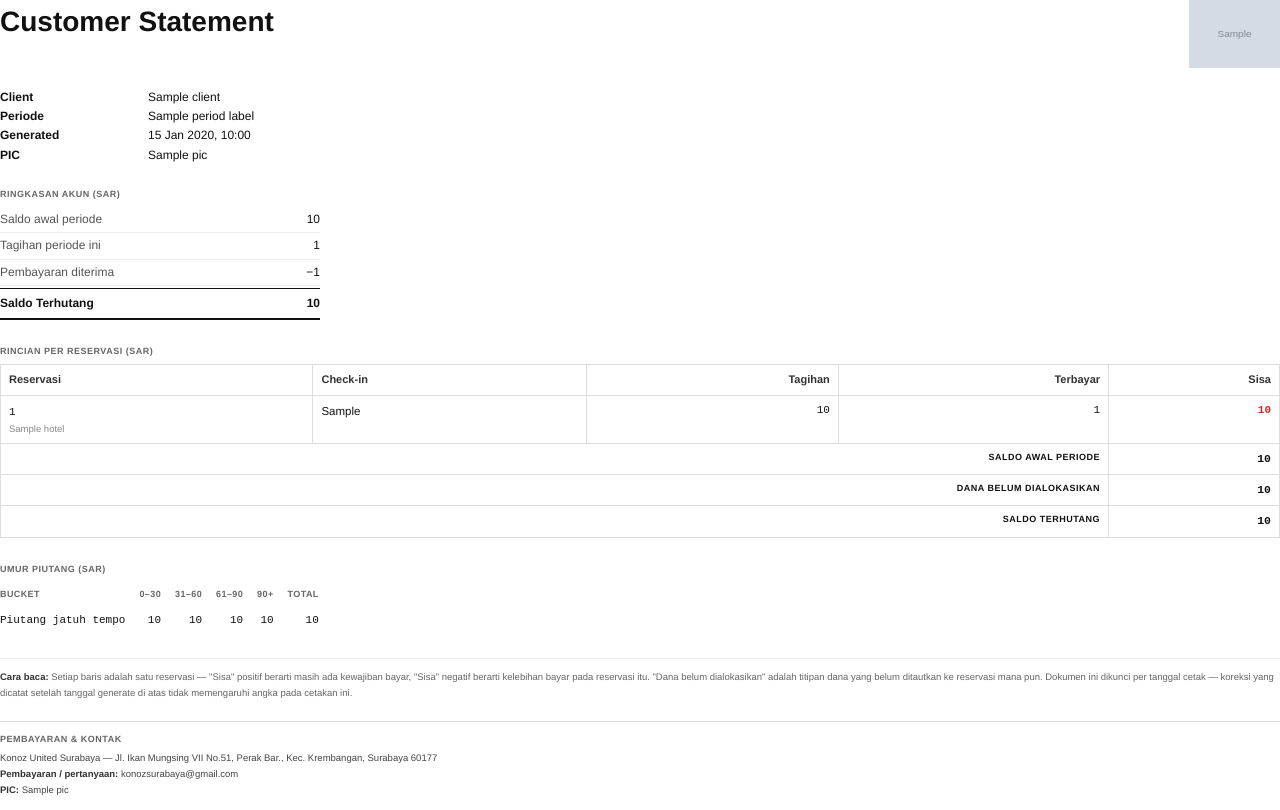
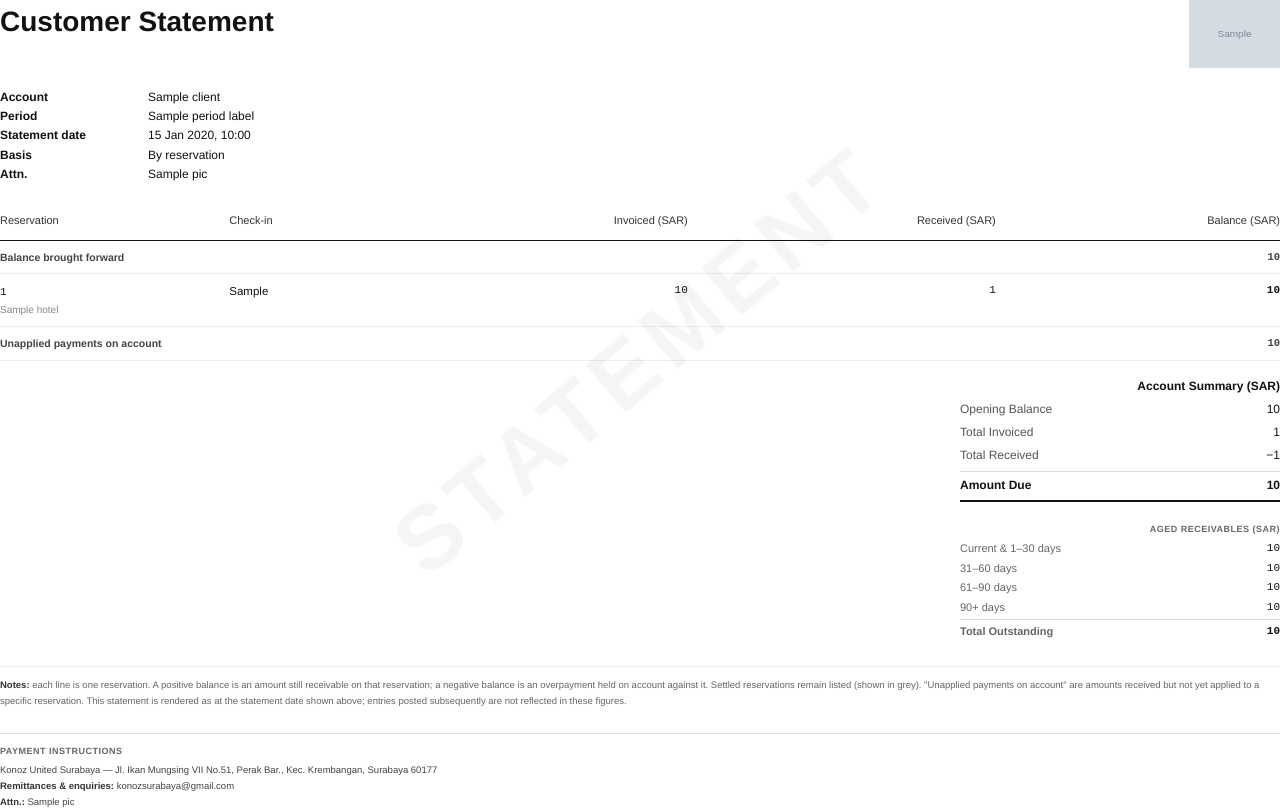
Before and after one commit to MoHakim-01121/HMS, a Django app: template hw/templates/hw/client/client_statement_byres_pdf.html in a window 1280 px wide. Run offline with Django 5.2, Linux system fonts and the light colour scheme; the template is opened without the code that fills it: most values are stand-ins (such as "Sample title", 1, 10 or a date in 2020); grey boxes marked "Sample" are stand-in pictures.

Commit message:
feat(client): English period label + polish for by-reservation statement PDF

```diff
--- a/hw/templates/hw/client/client_statement_byres_pdf.html
+++ b/hw/templates/hw/client/client_statement_byres_pdf.html
@@ -9,7 +9,7 @@
       size: A4;
       margin: 56px 64px 48px;
       @bottom-left {
-        content: "Customer Statement — {{ now|date:'d M Y, H:i' }}";
+        content: string(doc-date);
         font-size: 10px; color: #111;
         font-family: 'Helvetica Neue', Helvetica, Arial, sans-serif;
       }
@@ -19,95 +19,157 @@
         font-family: 'Helvetica Neue', Helvetica, Arial, sans-serif;
       }
     }
+    .doc-date-anchor { string-set: doc-date content(); display: none; }
     * { margin: 0; padding: 0; box-sizing: border-box; }
     body {
       font-family: 'Helvetica Neue', Helvetica, Arial, sans-serif;
-      background: #fff; color: #111;
-      font-size: 12px; line-height: 1.6;
+      background: #fff;
+      color: #111;
+      font-size: 12px;
+      line-height: 1.6;
     }
 
     .top {
-      display: flex; justify-content: space-between; align-items: flex-start;
+      display: flex;
+      justify-content: space-between;
+      align-items: flex-start;
       margin-bottom: 20px;
     }
     .doc-title { font-size: 28px; font-weight: 700; color: #111; }
     .logo { max-height: 68px; width: auto; }
 
-    .meta { margin-bottom: 22px; font-size: 12px; }
+    .meta { margin-bottom: 28px; font-size: 12px; }
     .meta-row { display: flex; gap: 8px; }
     .meta-row .mk { font-weight: 700; color: #111; min-width: 140px; }
     .meta-row .mv { color: #111; }
 
-    .section-title {
-      font-size: 9px; text-transform: uppercase; letter-spacing: .5px;
-      color: #666; font-weight: 700; margin: 0 0 6px;
-    }
-
-    /* Account summary — atas */
-    .summary { margin-bottom: 24px; }
-    .sum-box { width: 320px; }
-    .sum-row {
-      display: flex; padding: 3px 0; font-size: 12px;
-      border-bottom: 1px solid #eee;
-    }
-    .sum-row .lbl { flex: 1; color: #555; }
-    .sum-row .val { width: 130px; text-align: right; white-space: nowrap; }
-    .sum-row.main {
-      border-top: 1px solid #111; border-bottom: 2px solid #111;
-      margin-top: 2px; padding: 5px 0; font-weight: 700;
-    }
-    .sum-row.main .lbl, .sum-row.main .val { color: #111; }
-    .v-due  { color: #dc2626; }
-    .v-cred { color: #15803d; }
-
     table { width: 100%; border-collapse: collapse; font-size: 11.5px; }
     thead th {
-      text-align: left; font-size: 11px; font-weight: 700; color: #333;
-      padding: 6px 8px; border: 1px solid #ddd; white-space: nowrap;
+      text-align: left;
+      font-size: 11px;
+      font-weight: 400;
+      color: #333;
+      padding: 0 0 10px;
+      border-bottom: 1px solid #111;
+      white-space: nowrap;
     }
     thead th.r { text-align: right; }
-    tbody td { padding: 6px 8px; vertical-align: top; color: #111; border: 1px solid #ddd; }
+    tbody td { padding: 8px 0; vertical-align: top; color: #111; border-bottom: 1px solid #eee; }
     tbody td.r { text-align: right; }
     .mono { font-family: 'Courier New', monospace; font-size: 11px; }
     .nowrap { white-space: nowrap; }
     .muted { color: #bbb; }
-    .sub { font-size: 9.5px; color: #888; }
+    .sub { font-size: 10px; color: #888; }
+
+    .amt { color: #111; }
+    .bal-pos { font-weight: 700; }
+    .bal-zero { color: #15803d; font-weight: 700; }
+    .bal-neg { color: #dc2626; font-weight: 700; }
+
     tbody tr { break-inside: avoid; page-break-inside: avoid; }
-    .bal-open { color: #dc2626; font-weight: 700; }
-    .bal-settled { color: #15803d; font-weight: 700; }
-    tr.settled td { color: #666; }
+    tr.line-row td {
+      font-weight: 700;
+      font-size: 10.5px;
+      color: #444;
+    }
+    tr.settled td { color: #777; }
+    tr.settled td .sub { color: #999; }
 
-    tr.total-row td {
-      padding: 6px 8px; border: 1px solid #ddd;
-      font-weight: 700; color: #111; font-size: 11.5px;
+    .summary {
+      margin-top: 16px;
+      display: flex;
+      flex-direction: column;
+      align-items: flex-end;
     }
-    tr.total-row td.label { text-align: right; letter-spacing: .5px; font-size: 9px; text-transform: uppercase; }
+    .summary-title {
+      align-self: flex-end;
+      font-size: 12px;
+      font-weight: 700;
+      color: #111;
+      margin-bottom: 2px;
+    }
+    .sum-row {
+      display: flex;
+      gap: 0;
+      padding: 2px 0;
+      font-size: 12px;
+      width: 320px;
+    }
+    .sum-row:first-of-type { border-top: 1px solid #ddd; padding-top: 3px; margin-top: 2px; }
+    .sum-row .lbl { flex: 1; color: #555; text-align: left; }
+    .sum-row .lbl .sub { font-size: 10px; color: #999; font-weight: 400; }
+    .sum-row .val { width: 120px; text-align: right; color: #111; white-space: nowrap; }
+    .sum-row.main {
+      border-top: 1px solid #ddd;
+      border-bottom: 2px solid #111;
+      margin-top: 4px;
+      padding-top: 4px;
+      padding-bottom: 4px;
+    }
+    .sum-row.main .lbl,
+    .sum-row.main .val { font-weight: 700; color: #111; }
+    .v-due  { color: #dc2626; }
+    .v-cred { color: #15803d; }
+    .v-zero { color: #111; }
 
-    .aging { margin-top: 24px; }
-    .aging table { width: auto; }
-    .aging th, .aging td { padding: 5px 14px 5px 0; border: none; text-align: right; }
-    .aging th { font-size: 9px; text-transform: uppercase; letter-spacing: .4px; color: #666; }
-    .aging td { font-family: 'Courier New', monospace; font-size: 11px; }
-    .aging th:first-child, .aging td:first-child { text-align: left; }
+    .aging {
+      margin-top: 20px;
+      display: flex;
+      flex-direction: column;
+      align-items: flex-end;
+    }
+    .aging-title {
+      font-size: 9px; text-transform: uppercase; letter-spacing: .5px;
+      color: #666; font-weight: 700; margin-bottom: 3px; align-self: flex-end;
+    }
+    .aging-row { display: flex; width: 320px; font-size: 11px; padding: 1px 0; }
+    .aging-row .lbl { flex: 1; color: #666; }
+    .aging-row .val { width: 110px; text-align: right; font-family: 'Courier New', monospace; }
+    .aging-row.tot { border-top: 1px solid #ddd; margin-top: 2px; padding-top: 3px; font-weight: 700; color: #111; }
 
     .note {
-      margin-top: 24px; font-size: 9.5px; color: #666; line-height: 1.7;
-      border-top: 1px solid #eee; padding-top: 10px;
+      margin-top: 24px;
+      font-size: 9.5px;
+      color: #666;
+      line-height: 1.7;
+      border-top: 1px solid #eee;
+      padding-top: 10px;
     }
     .note b { color: #333; }
 
     .contact {
-      margin-top: 20px; font-size: 9.5px; color: #444; line-height: 1.7;
-      border-top: 1px solid #ddd; padding-top: 10px;
+      margin-top: 24px;
+      font-size: 9.5px;
+      color: #444;
+      line-height: 1.7;
+      border-top: 1px solid #ddd;
+      padding-top: 10px;
     }
     .contact .ck {
-      font-size: 9px; text-transform: uppercase; letter-spacing: .5px;
-      color: #666; font-weight: 700; margin-bottom: 2px;
+      font-size: 9px;
+      text-transform: uppercase;
+      letter-spacing: .5px;
+      color: #666;
+      font-weight: 700;
+      margin-bottom: 2px;
     }
     .contact b { color: #333; }
+
+    .watermark {
+      position: fixed;
+      top: 45%; left: 50%;
+      transform: translate(-50%, -50%) rotate(-40deg);
+      font-size: 90px; font-weight: 900;
+      color: rgba(0,0,0,0.04);
+      white-space: nowrap;
+      letter-spacing: 8px;
+    }
   </style>
 </head>
 <body>
+
+<span class="doc-date-anchor">{{ now|date:"d M Y, H:i" }}</span>
+<div class="watermark">STATEMENT</div>
 
 <div class="top">
   <div class="doc-title">Customer Statement</div>
@@ -115,46 +177,30 @@
 </div>
 
 <div class="meta">
-  <div class="meta-row"><span class="mk">Client</span><span class="mv">{{ client.name }}</span></div>
-  <div class="meta-row"><span class="mk">Periode</span><span class="mv">{{ period_label }}</span></div>
-  <div class="meta-row"><span class="mk">Generated</span><span class="mv">{{ now|date:"d M Y, H:i" }}</span></div>
-  {% if client.pic %}<div class="meta-row"><span class="mk">PIC</span><span class="mv">{{ client.pic }}</span></div>{% endif %}
+  <div class="meta-row"><span class="mk">Account</span><span class="mv">{{ client.name }}</span></div>
+  <div class="meta-row"><span class="mk">Period</span><span class="mv">{{ period_label }}</span></div>
+  <div class="meta-row"><span class="mk">Statement date</span><span class="mv">{{ now|date:"d M Y, H:i" }}</span></div>
+  <div class="meta-row"><span class="mk">Basis</span><span class="mv">By reservation</span></div>
+  {% if client.pic %}<div class="meta-row"><span class="mk">Attn.</span><span class="mv">{{ client.pic }}</span></div>{% endif %}
 </div>
 
-<div class="summary">
-  <div class="section-title">Ringkasan Akun (SAR)</div>
-  <div class="sum-box">
-    <div class="sum-row">
-      <span class="lbl">Saldo awal periode</span>
-      <span class="val">{{ opening_balance|floatformat:0|intcomma }}</span>
-    </div>
-    <div class="sum-row">
-      <span class="lbl">Tagihan periode ini</span>
-      <span class="val">{{ total_debit|floatformat:0|intcomma }}</span>
-    </div>
-    <div class="sum-row">
-      <span class="lbl">Pembayaran diterima</span>
-      <span class="val">&minus;{{ total_credit|floatformat:0|intcomma }}</span>
-    </div>
-    <div class="sum-row main">
-      <span class="lbl">Saldo Terhutang</span>
-      <span class="val {% if closing_balance > 0 %}v-due{% elif closing_balance < 0 %}v-cred{% endif %}">{{ closing_balance|floatformat:0|intcomma }}</span>
-    </div>
-  </div>
-</div>
-
-<div class="section-title">Rincian per Reservasi (SAR)</div>
 <table>
   <thead>
     <tr>
-      <th>Reservasi</th>
+      <th>Reservation</th>
       <th class="nowrap">Check-in</th>
-      <th class="r">Tagihan</th>
-      <th class="r">Terbayar</th>
-      <th class="r">Sisa</th>
+      <th class="r">Invoiced (SAR)</th>
+      <th class="r">Received (SAR)</th>
+      <th class="r">Balance (SAR)</th>
     </tr>
   </thead>
   <tbody>
+    {% if opening_balance %}
+    <tr class="line-row">
+      <td colspan="4">Balance brought forward</td>
+      <td class="r mono">{{ opening_balance|floatformat:0|intcomma }}</td>
+    </tr>
+    {% endif %}
     {% for row in reservations %}
     <tr class="{% if row.settled %}settled{% endif %}">
       <td>
@@ -162,68 +208,74 @@
         {% if row.hotel %}<div class="sub">{{ row.hotel }}</div>{% endif %}
       </td>
       <td class="nowrap">{{ row.check_in }}</td>
-      <td class="r mono">{{ row.billed|floatformat:0|intcomma }}</td>
-      <td class="r mono">{{ row.paid|floatformat:0|intcomma }}</td>
+      <td class="r mono amt">{% if row.billed %}{{ row.billed|floatformat:0|intcomma }}{% else %}<span class="muted">—</span>{% endif %}</td>
+      <td class="r mono amt">{% if row.paid %}{{ row.paid|floatformat:0|intcomma }}{% else %}<span class="muted">—</span>{% endif %}</td>
       <td class="r mono">
-        {% if row.balance > 0 %}<span class="bal-open">{{ row.balance|floatformat:0|intcomma }}</span>
-        {% elif row.balance < 0 %}<span class="bal-settled">{{ row.balance|floatformat:0|intcomma }}</span>
-        {% else %}<span class="bal-settled">0</span>{% endif %}
+        {% if row.balance > 0 %}
+          <span class="bal-pos">{{ row.balance|floatformat:0|intcomma }}</span>
+        {% elif row.balance < 0 %}
+          <span class="bal-neg">{{ row.balance|floatformat:0|intcomma }}</span>
+        {% else %}
+          <span class="bal-zero">0</span>
+        {% endif %}
       </td>
     </tr>
     {% empty %}
-    <tr><td colspan="5" style="text-align:center;color:#999;padding:24px;">Tidak ada reservasi pada periode ini</td></tr>
+    <tr><td colspan="5" style="text-align:center;color:#999;padding:24px;">No reservations in this period</td></tr>
     {% endfor %}
-    {% if opening_balance %}
-    <tr class="total-row">
-      <td colspan="4" class="label">Saldo awal periode</td>
-      <td class="r mono">{{ opening_balance|floatformat:0|intcomma }}</td>
-    </tr>
-    {% endif %}
     {% if unallocated %}
-    <tr class="total-row">
-      <td colspan="4" class="label">Dana belum dialokasikan</td>
+    <tr class="line-row">
+      <td colspan="4">Unapplied payments on account</td>
       <td class="r mono">{{ unallocated|floatformat:0|intcomma }}</td>
     </tr>
     {% endif %}
-    <tr class="total-row">
-      <td colspan="4" class="label">Saldo Terhutang</td>
-      <td class="r mono">{{ closing_balance|floatformat:0|intcomma }}</td>
-    </tr>
   </tbody>
 </table>
 
-<div class="aging">
-  <div class="section-title">Umur Piutang (SAR)</div>
-  <table>
-    <thead>
-      <tr><th>Bucket</th><th>0&ndash;30</th><th>31&ndash;60</th><th>61&ndash;90</th><th>90+</th><th>Total</th></tr>
-    </thead>
-    <tbody>
-      <tr>
-        <td>Piutang jatuh tempo</td>
-        <td>{{ aging.0_30|floatformat:0|intcomma }}</td>
-        <td>{{ aging.31_60|floatformat:0|intcomma }}</td>
-        <td>{{ aging.61_90|floatformat:0|intcomma }}</td>
-        <td>{{ aging.90_plus|floatformat:0|intcomma }}</td>
-        <td>{{ aging_total|floatformat:0|intcomma }}</td>
-      </tr>
-    </tbody>
-  </table>
+<div class="summary">
+  <div class="summary-title">Account Summary (SAR)</div>
+  <div class="sum-row">
+    <span class="lbl">Opening Balance</span>
+    <span class="val">{{ opening_balance|floatformat:0|intcomma }}</span>
+  </div>
+  <div class="sum-row">
+    <span class="lbl">Total Invoiced</span>
+    <span class="val">{{ total_debit|floatformat:0|intcomma }}</span>
+  </div>
+  <div class="sum-row">
+    <span class="lbl">Total Received</span>
+    <span class="val">−{{ total_credit|floatformat:0|intcomma }}</span>
+  </div>
+  <div class="sum-row main">
+    <span class="lbl">Amount Due</span>
+    <span class="val {% if closing_balance > 0 %}v-due{% elif closing_balance < 0 %}v-cred{% else %}v-zero{% endif %}">{{ closing_balance|floatformat:0|intcomma }}</span>
+  </div>
 </div>
 
+{% if aging_total %}
+<div class="aging">
+  <div class="aging-title">Aged Receivables (SAR)</div>
+  <div class="aging-row"><span class="lbl">Current &amp; 1–30 days</span><span class="val">{{ aging.0_30|floatformat:0|intcomma }}</span></div>
+  <div class="aging-row"><span class="lbl">31–60 days</span><span class="val">{{ aging.31_60|floatformat:0|intcomma }}</span></div>
+  <div class="aging-row"><span class="lbl">61–90 days</span><span class="val">{{ aging.61_90|floatformat:0|intcomma }}</span></div>
+  <div class="aging-row"><span class="lbl">90+ days</span><span class="val">{{ aging.90_plus|floatformat:0|intcomma }}</span></div>
+  <div class="aging-row tot"><span class="lbl">Total Outstanding</span><span class="val">{{ aging_total|floatformat:0|intcomma }}</span></div>
+</div>
+{% endif %}
+
 <div class="note">
-  <b>Cara baca:</b> Setiap baris adalah satu reservasi &mdash; "Sisa" positif berarti masih
-  ada kewajiban bayar, "Sisa" negatif berarti kelebihan bayar pada reservasi itu.
-  "Dana belum dialokasikan" adalah titipan dana yang belum ditautkan ke reservasi mana pun.
-  Dokumen ini dikunci per tanggal cetak &mdash; koreksi yang dicatat setelah tanggal generate
-  di atas tidak memengaruhi angka pada cetakan ini.
+  <b>Notes:</b> each line is one reservation. A positive balance is an amount still receivable on
+  that reservation; a negative balance is an overpayment held on account against it. Settled
+  reservations remain listed (shown in grey). "Unapplied payments on account" are amounts received
+  but not yet applied to a specific reservation. This statement is rendered as at the statement date
+  shown above; entries posted subsequently are not reflected in these figures.
 </div>
 
 <div class="contact">
-  <div class="ck">Pembayaran &amp; Kontak</div>
-  Konoz United Surabaya &mdash; Jl. Ikan Mungsing VII No.51, Perak Bar., Kec. Krembangan, Surabaya 60177
-  <br><b>Pembayaran / pertanyaan:</b> konozsurabaya@gmail.com
-  {% if client.pic %}<br><b>PIC:</b> {{ client.pic }}{% endif %}
+  <div class="ck">Payment Instructions</div>
+  Konoz United Surabaya — Jl. Ikan Mungsing VII No.51, Perak Bar., Kec. Krembangan, Surabaya 60177
+  <br><b>Remittances &amp; enquiries:</b> konozsurabaya@gmail.com
+  {% if client.pic %}<br><b>Attn.:</b> {{ client.pic }}{% endif %}
 </div>
 
 </body>
```
Also changed, not shown: hw/views/client_views.py (+11 -1 lines).
